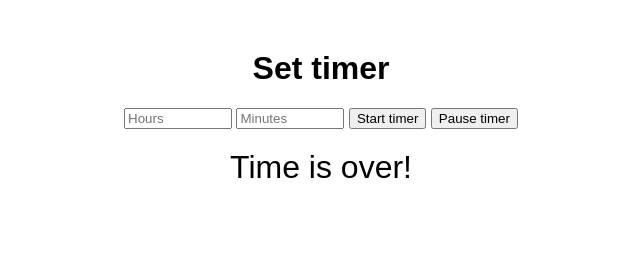
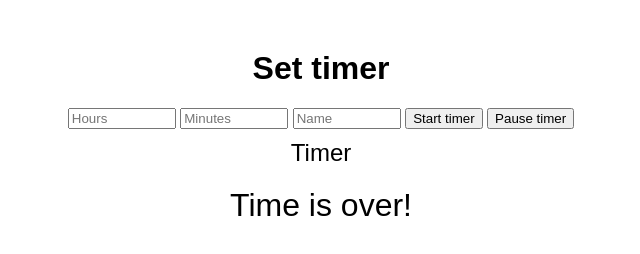
Before and after one commit to Copy1ngN1nja/AlarmWOW, a plain HTML site: page index.html in a window 1280 px wide. Both pictures are taken after a click on the button "Start timer". Shown: the whole page, without its empty margins (319-959 px from the left). Drawn offline with Linux system fonts and the light colour scheme.

Commit message:
Added name of timer

```diff
--- a/all.js
+++ b/all.js
@@ -5,7 +5,11 @@ let isPaused = false;
 document.getElementById('startButton').addEventListener('click', function() {
     const hours = parseInt(document.getElementById('hours').value) || 0;
     const minutes = parseInt(document.getElementById('minutes').value) || 0;
+    const timerName = document.getElementById('nameOfTimer').value || "Timer";
     totalTime = hours * 3600 + minutes * 60;
+
+    document.getElementById('timerName').innerText = timerName
+
     clearInterval(timerInterval)
     startTimer();
 });
--- a/index.html
+++ b/index.html
@@ -8,14 +8,17 @@
         body { font-family: Arial, sans-serif; text-align: center; margin-top: 50px }
         input { width: 100px; }
         #timer { font-size: 2em; margin-top: 20px; }
+        #timerName { font-size: 1.5em; margin-top: 10px; }
     </style>
     <script src="all.js" defer></script>
 <body>
     <h1>Set timer</h1>
     <input type="number" id="hours" placeholder="Hours" min="0">
     <input type="number" id="minutes" placeholder="Minutes" min="0" max="59">
+    <input type="text" id="nameOfTimer" placeholder="Name">
     <button id="startButton">Start timer</button>
     <button id="pauseButton">Pause timer</button>
+    <div id="timerName"></div>
     <div id="timer"></div>
 </body>
 </head>
```
